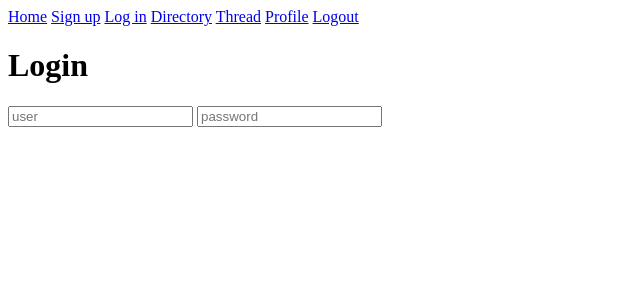
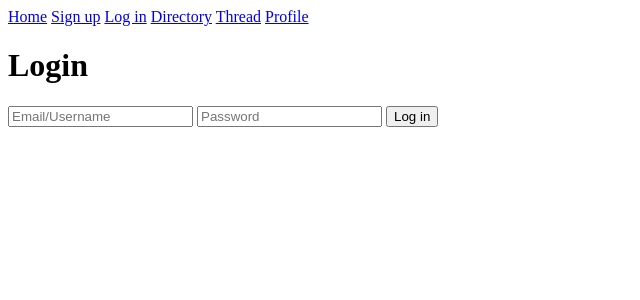
Before and after one commit to osc-zam22/SDS-Final-Project, a Flask app: page /login in a window 1280 px wide. Shown: the top 300 px of the page, without its empty margins (0-640 px from the left). Run offline with Flask 2, Linux system fonts and the light colour scheme; some libraries are stand-ins or nearby versions.

Commit message:
Added functionality and fixed bugs to login/signup

```diff
--- a/app.py
+++ b/app.py
@@ -36,20 +36,27 @@ def directory():
 @app.route('/login', methods = ['GET', 'POST'])
 def login():
     if request.method == 'POST':
-        users = db.users
+        users = db.Users
 
-        user = users.find_one({"email": request.form["email"]})
+        user_email = users.find_one({"Email": request.form["Email/Username"]})
+        user_username = users.find_one({"Username": request.form["Email/Username"]})
+        user = None
 
         #if user with email exists
-        if user:
+        if user_username or user_email:
+            if user_email:
+                user = user_email
+            elif user_username:
+                user = user_username
+
             #Gets actual password tied to user
-            actual_password = user['password']
+            actual_password = user['Password']
             #encodes attempted password
-            attempted_password = request.form['password'].encode("utf-8")
+            attempted_password = request.form['Password'].encode("utf-8")
 
             if bcrypt.checkpw(attempted_password, actual_password):
                 #store in session
-                session['email'] = request.form['email']
+                session['Email/Username'] = request.form['Email/Username']
                 return redirect(url_for('index'))
             else:
                 return render_template('login.html', prompt = "Invalid password... try again.")
@@ -63,16 +70,16 @@ def login():
 @app.route('/signup' , methods = ['GET' , 'POST'])
 def sign_up():
     if request.method == 'POST':
-        users = db.users
+        users = db.Users
 
-        existing_user = users.find_one({"email": request.form['email']})
+        existing_user = users.find_one({"Email": request.form['Email']})
 
         if not existing_user:
-            username = request.form['username']
-            email = request.form['email']
+            username = request.form['Username']
+            email = request.form['Email']
 
             #encrypting password
-            password = request.form['password'].encode("utf-8")
+            password = request.form['Password'].encode("utf-8")
 
             #Makes sure all fields were filled in
             if not username or not email or not password:
@@ -82,10 +89,10 @@ def sign_up():
             hashed_password = bcrypt.hashpw(password, salt)
 
             #adding to users database
-            users.insert_one({'userame': username, 'email': email, 'password': hashed_password})
+            users.insert_one({'Username': username, 'Email': email, 'Password': hashed_password})
 
             #creating new session
-            session['email'] = request.form['email']
+            session['Email'] = request.form['Email']
 
             return redirect(url_for('index'))
 
@@ -105,4 +112,5 @@ def profile():
 
 @app.route('/logout')
 def logout():
+    session.clear()
     return render_template('index.html')
--- a/templates/base.html
+++ b/templates/base.html
@@ -9,12 +9,15 @@
 </head>
 <header>
     <a href="/">Home</a>
+    {% if not session %}
     <a href="/signup">Sign up</a>
     <a href="/login">Log in</a>
+    {% else %}
+    <a href="/logout">Logout</a>
+    {% endif %}
     <a href="/directory">Directory</a>
     <a href="/thread">Thread</a>
     <a href="/profile">Profile</a>
-    <a href="/logout">Logout</a>
 </header>
 
 <body>
--- a/templates/login.html
+++ b/templates/login.html
@@ -3,9 +3,13 @@
 {% block body %}
 <h1>Login</h1>
     <div>
+        {% if prompt %}
+        <h1>{{prompt}}</h1>
+        {% endif %}
         <form action="" method="POST">
-            <input type="text" name="username" value="" placeholder="user">
-            <input type="password" name="password" value="" placeholder="password">
+            <input type="text" name="Email/Username" value="" placeholder="Email/Username">
+            <input type="password" name="Password" value="" placeholder="Password">
+            <button>Log in</button>
         </form>
     </div>
 {% endblock %}
```
Also changed, not shown: templates/signup.html (+4 -3 lines).
